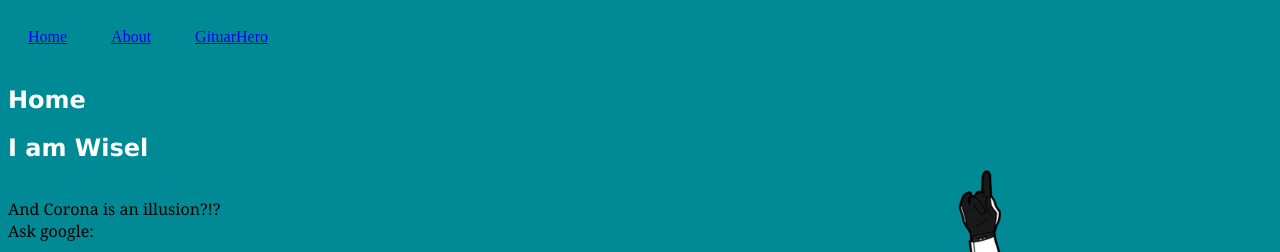
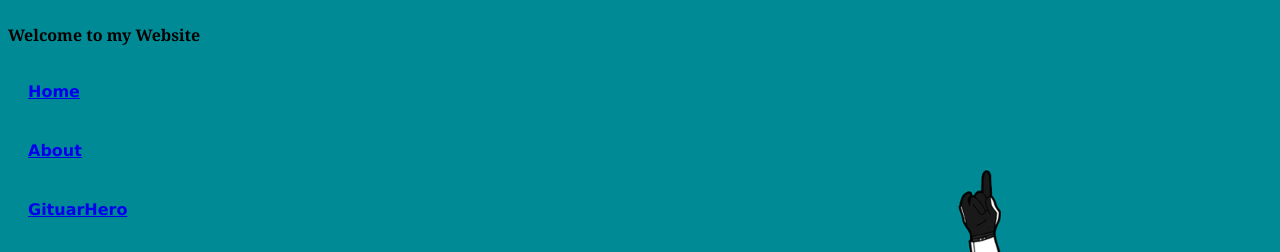
Before and after one commit to dominik-bregovic/.io, a plain HTML site: page index.html in a window 1280 px wide. Shown: the top 252 px of the page. Drawn offline with Linux system fonts and the light colour scheme.

Commit message:
flexbox created

```diff
--- a/pages/about.html
+++ b/about.html
@@ -1,9 +1,15 @@
 <!DOCTYPE html>
 <html lang="en">
 	<head>
+
+		<link rel="stylesheet"
+		type="text/css"
+		href="mystyle.css">
+
 		 <meta charset="utf-8" />
 		<meta name="description" content="About my motivation" />
 		<title>About me</title>
+
 	</head>
 
 	<body>
--- a/index.html
+++ b/index.html
@@ -13,25 +13,33 @@
     <title>My Website</title>
 
 
-
   </head>
 
   <body>
 
     <header>
+
       <section>
-        <nav>
-          <ul>
+        <ul>
+          <p>Welcome to my Website</p>
+        </ul>
+      </section>
+
+      <nav>
+        <div class="Intro">
+          <div class="Intro_1">
             <li><a href="index.html">Home</a></li>
-            <li><a href="pages\about.html">About</a></li>
-            <li><a href="pages\page2.html">GituarHero</a></li>
-          </ul>
-        </nav>
-        <div>
-          <h1>Home</h1>
-          <h2>I am Wisel</h2>
+          </div>
+          <div class="Intro_2">
+            <li><a href="about.html">About</a></li>
+          </div>
+          <div class="Intro_3">
+            <li><a href="page2.html">GituarHero</a></li>
+          </div>
         </div>
-      </section>
+      </nav>
+
+
     </header>
 
     <main>
--- a/mystyle.css
+++ b/mystyle.css
@@ -6,19 +6,52 @@
         background-size: 100% 100%;
 
       }
+
 	  header {
+		display: flex;
+		flex-direction: column;
+		flex-wrap: nowrap;
 
-		display: flex;
-		flex-direction: row;
+		font-family: "Verdana", Sansserif;
+		font-weight: bold;
 	  }
 
+	  .Intro{
+		  display: flex;
+		  flex-direction: column;
+		  flex-wrap: nowrap;
+
+		  font-family: "Verdana", Sansserif;
+		  font-weight: bold;
+	  }
+
+
+	  .Intro_1{
+		flex: 1;
+		order: 1;
+	 }
+
+
+	  .Intro_2{
+		 flex: 1;
+		 order: 2;
+	  }
+
+	  .Intro_3{
+		flex: 1;
+		order: 3;
+	 }
+
+
 	  ul {
+
 		  margin: 0;
 		  padding: 0;
 		  list-style-type: none;
 	  }
 
 	  li {
+
 		  display: inline-block;
 		  margin: 20px;
 	  }
```
Also changed, not shown: page2.html (renamed from pages/page2.html).
